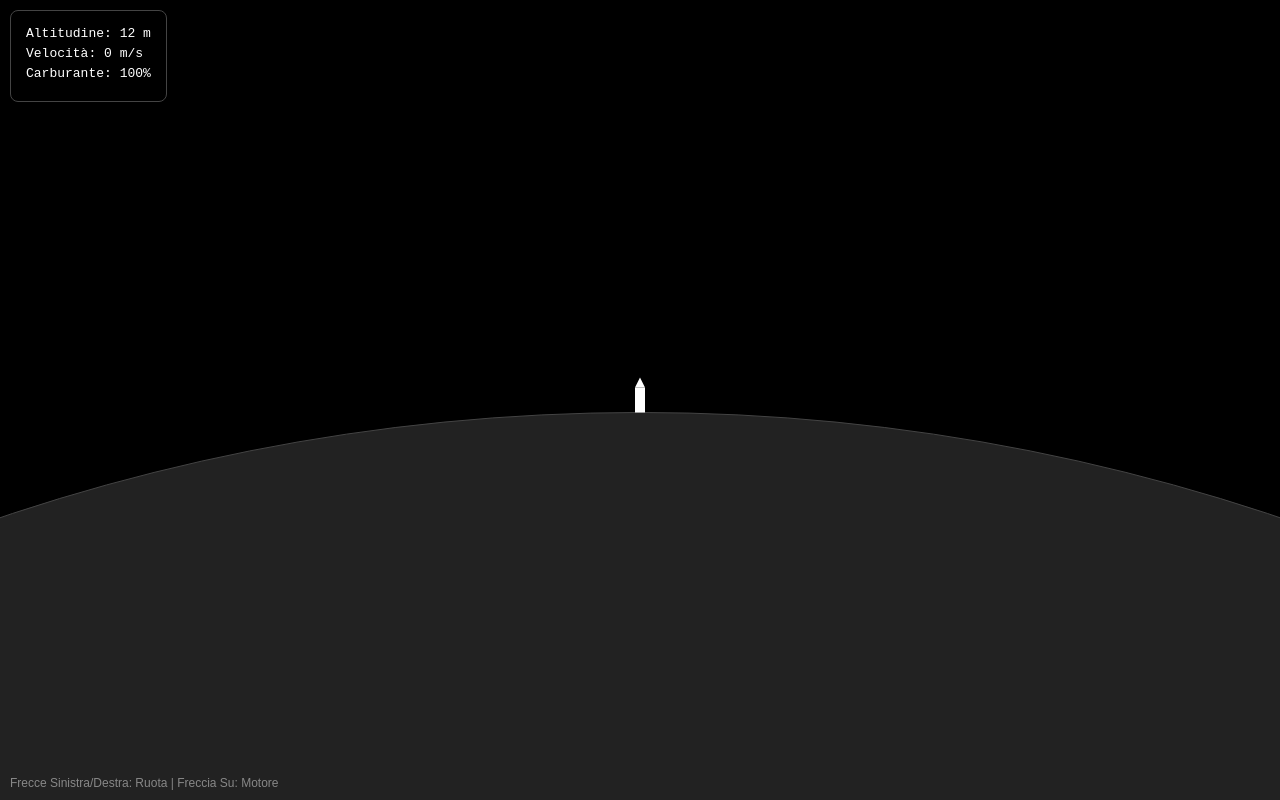
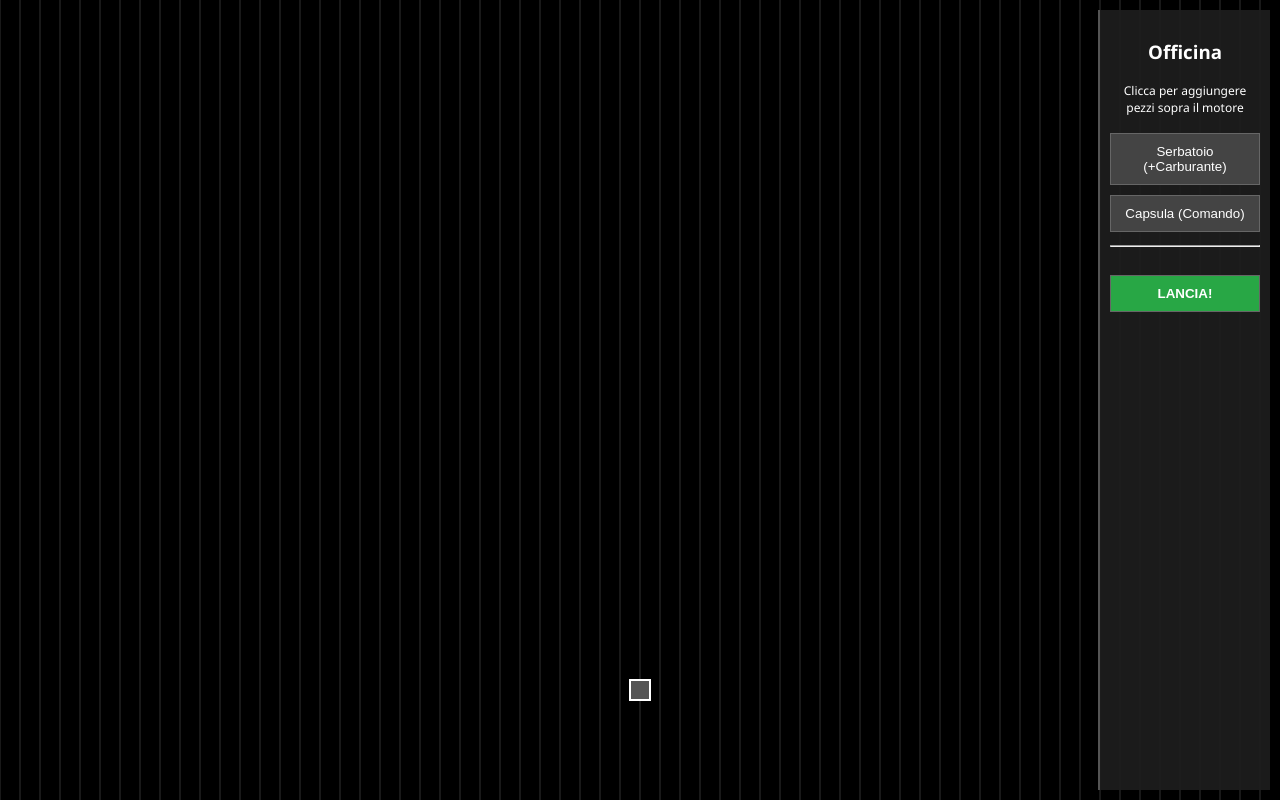
Before and after one commit to idk34-di/prova, a plain HTML site: page index.html in a window 1280 px wide. Drawn offline with Linux system fonts and the light colour scheme.

Commit message:
Update index.html

```diff
--- a/index.html
+++ b/index.html
@@ -3,29 +3,49 @@
 <head>
     <meta charset="UTF-8">
     <meta name="viewport" content="width=device-width, initial-scale=1.0">
-    <title>Mini Spaceflight Simulator</title>
+    <title>SFS Clone - Build & Fly</title>
     <style>
-        body { margin: 0; overflow: hidden; background: #000; font-family: sans-serif; color: white; }
+        body { margin: 0; overflow: hidden; background: #000; font-family: 'Segoe UI', Tahoma, Geneva, Verdana, sans-serif; color: white; }
         canvas { display: block; }
         #ui {
             position: absolute; top: 10px; left: 10px;
-            background: rgba(0, 0, 0, 0.7); padding: 15px; border-radius: 8px;
-            pointer-events: none; border: 1px solid #444;
+            background: rgba(0, 0, 0, 0.8); padding: 15px; border-radius: 8px;
+            border: 1px solid #444; display: none;
         }
-        .stat { margin-bottom: 5px; font-family: monospace; }
-        .controls { position: absolute; bottom: 10px; left: 10px; font-size: 12px; color: #888; }
+        #build-menu {
+            position: absolute; right: 10px; top: 10px; bottom: 10px;
+            width: 150px; background: rgba(30, 30, 30, 0.9);
+            padding: 10px; border-left: 2px solid #555; text-align: center;
+        }
+        .part-btn {
+            background: #444; border: 1px solid #666; color: white;
+            padding: 10px; margin: 5px 0; cursor: pointer; width: 100%;
+        }
+        .part-btn:hover { background: #666; }
+        #launch-btn {
+            background: #28a745; font-weight: bold; margin-top: 20px;
+        }
+        .stat { font-family: monospace; margin-bottom: 5px; }
     </style>
 </head>
 <body>
 
+<!-- UI di Volo -->
 <div id="ui">
     <div class="stat">Altitudine: <span id="alt">0</span> m</div>
     <div class="stat">Velocità: <span id="vel">0</span> m/s</div>
     <div class="stat">Carburante: <span id="fuel">100</span>%</div>
+    <div style="font-size: 10px; color: #888; margin-top:10px;">Frecce per pilotare</div>
 </div>
 
-<div class="controls">
-    Frecce Sinistra/Destra: Ruota | Freccia Su: Motore
+<!-- UI di Costruzione -->
+<div id="build-menu">
+    <h3>Officina</h3>
+    <p style="font-size: 12px;">Clicca per aggiungere pezzi sopra il motore</p>
+    <button class="part-btn" onclick="addPart('fuel')">Serbatoio (+Carburante)</button>
+    <button class="part-btn" onclick="addPart('capsule')">Capsula (Comando)</button>
+    <hr>
+    <button id="launch-btn" class="part-btn" onclick="startLaunch()">LANCIA!</button>
 </div>
 
 <canvas id="gameCanvas"></canvas>
@@ -33,114 +53,170 @@
 <script>
 const canvas = document.getElementById('gameCanvas');
 const ctx = canvas.getContext('2d');
-
-// --- Configurazione ---
 canvas.width = window.innerWidth;
 canvas.height = window.innerHeight;
 
-const G = 0.1; // Costante di gravità
-const planet = { x: canvas.width / 2, y: canvas.height / 2, r: 2000, gravity: 5000 };
-const ship = {
-    x: canvas.width / 2,
-    y: canvas.height / 2 - 2050, // Posizionato sulla superficie
-    vx: 0,
-    vy: 0,
-    angle: -Math.PI / 2,
-    thrust: 0.15,
-    fuel: 100,
-    width: 10,
-    height: 25
-};
+// --- Stato del Gioco ---
+let mode = 'BUILD'; // 'BUILD' o 'FLIGHT'
+const planet = { x: canvas.width / 2, y: 10000 + canvas.height/2 + 200, r: 10000, gravity: 25000 };
+
+// Struttura del razzo
+let rocketParts = [{ type: 'engine', h: 20, w: 20 }]; // Parte base sempre presente
+let totalFuel = 0;
+let currentFuel = 0;
+let ship = { x: canvas.width/2, y: canvas.height - 100, vx: 0, vy: 0, angle: -Math.PI/2, thrust: 0.2 };
 
 const keys = {};
 window.addEventListener('keydown', e => keys[e.code] = true);
 window.addEventListener('keyup', e => keys[e.code] = false);
 
+// --- Funzioni di Costruzione ---
+function addPart(type) {
+    if (mode !== 'BUILD') return;
+    if (type === 'fuel') rocketParts.push({ type: 'fuel', h: 30, w: 20 });
+    if (type === 'capsule') rocketParts.push({ type: 'capsule', h: 20, w: 20 });
+}
+
+function startLaunch() {
+    // Calcola statistiche in base ai pezzi
+    let fuelTanks = rocketParts.filter(p => p.type === 'fuel').length;
+    totalFuel = 100 + (fuelTanks * 50);
+    currentFuel = totalFuel;
+
+    // Posiziona il razzo sul pianeta
+    ship.y = planet.y - planet.r - 20;
+    ship.x = planet.x;
+
+    mode = 'FLIGHT';
+    document.getElementById('build-menu').style.display = 'none';
+    document.getElementById('ui').style.display = 'block';
+}
+
+// --- Loop Principale ---
 function update() {
-    // 1. Calcolo Gravità (Direzione verso il centro del pianeta)
+    if (mode === 'FLIGHT') {
         let dx = planet.x - ship.x;
         let dy = planet.y - ship.y;
         let distSq = dx*dx + dy*dy;
         let dist = Math.sqrt(distSq);
         let force = planet.gravity / distSq;
 
+        // Gravità
         ship.vx += (dx / dist) * force;
         ship.vy += (dy / dist) * force;
 
-    // 2. Input Utente
-    if (keys['ArrowLeft']) ship.angle -= 0.05;
-    if (keys['ArrowRight']) ship.angle += 0.05;
-    if (keys['ArrowUp'] && ship.fuel > 0) {
+        // Controlli
+        if (keys['ArrowLeft']) ship.angle -= 0.04;
+        if (keys['ArrowRight']) ship.angle += 0.04;
+        if (keys['ArrowUp'] && currentFuel > 0) {
             ship.vx += Math.cos(ship.angle) * ship.thrust;
             ship.vy += Math.sin(ship.angle) * ship.thrust;
-        ship.fuel -= 0.1;
+            currentFuel -= 0.2;
         }
 
-    // 3. Integrazione Movimento
         ship.x += ship.vx;
         ship.y += ship.vy;
 
-    // 4. Collisione con il pianeta (Atterraggio/Schianto)
-    if (dist < planet.r + ship.height/2) {
-        let overlap = (planet.r + ship.height/2) - dist;
-        ship.x -= (dx / dist) * overlap;
-        ship.y -= (dy / dist) * overlap;
-
-        // Fermati se tocchi terra (semplificato)
-        ship.vx *= 0.9;
-        ship.vy *= 0.9;
+        // Collisione suolo
+        if (dist < planet.r + 10) {
+            ship.vx *= 0.8; ship.vy *= 0.8;
+            let overlap = (planet.r + 10) - dist;
+            ship.x -= (dx/dist) * overlap;
+            ship.y -= (dy/dist) * overlap;
         }
 
-    // Aggiorna UI
+        // UI
         document.getElementById('alt').innerText = Math.floor(dist - planet.r);
         document.getElementById('vel').innerText = Math.floor(Math.sqrt(ship.vx**2 + ship.vy**2) * 10);
-    document.getElementById('fuel').innerText = Math.max(0, Math.floor(ship.fuel));
+        document.getElementById('fuel').innerText = Math.max(0, Math.floor((currentFuel/totalFuel)*100));
+    }
 }
 
 function draw() {
     ctx.clearRect(0, 0, canvas.width, canvas.height);
 
-    // Trasla la visuale per seguire la navicella (Camera Follow)
+    if (mode === 'BUILD') {
+        drawBuildMode();
+    } else {
+        drawFlightMode();
+    }
+
+    requestAnimationFrame(() => { update(); draw(); });
+}
+
+function drawBuildMode() {
+    ctx.strokeStyle = '#333';
+    // Griglia officina
+    for(let i=0; i<canvas.width; i+=20) {
+        ctx.beginPath(); ctx.moveTo(i,0); ctx.lineTo(i, canvas.height); ctx.stroke();
+    }
+
+    let currentY = canvas.height - 100;
+    rocketParts.forEach(part => {
+        drawPart(canvas.width/2, currentY, part, -Math.PI/2);
+        currentY -= part.h;
+    });
+}
+
+function drawFlightMode() {
     ctx.save();
     ctx.translate(canvas.width/2 - ship.x, canvas.height/2 - ship.y);
 
-    // Disegna Pianeta
+    // Pianeta
     ctx.beginPath();
-    ctx.arc(planet.x, planet.y, planet.r, 0, Math.PI * 2);
-    ctx.fillStyle = '#222';
+    ctx.arc(planet.x, planet.y, planet.r, 0, Math.PI*2);
+    ctx.fillStyle = '#1a1a1a';
     ctx.fill();
-    ctx.strokeStyle = '#444';
+    ctx.strokeStyle = '#333';
     ctx.stroke();
 
-    // Disegna Navicella
+    // Razzo
     ctx.save();
     ctx.translate(ship.x, ship.y);
     ctx.rotate(ship.angle + Math.PI/2);
 
-    // Corpo Razzo
-    ctx.fillStyle = 'white';
-    ctx.fillRect(-ship.width/2, -ship.height/2, ship.width, ship.height);
+    let currentY = 0;
+    rocketParts.forEach(part => {
+        drawPart(0, currentY, part, 0);
+        currentY -= part.h;
+    });
 
-    // Punta
+    // Effetto motore
+    if (keys['ArrowUp'] && currentFuel > 0) {
+        ctx.fillStyle = 'orange';
         ctx.beginPath();
-    ctx.moveTo(-ship.width/2, -ship.height/2);
-    ctx.lineTo(ship.width/2, -ship.height/2);
-    ctx.lineTo(0, -ship.height/2 - 10);
+        ctx.moveTo(-5, 5); ctx.lineTo(5, 5); ctx.lineTo(0, 20 + Math.random()*10);
         ctx.fill();
-
-    // Fiamme Motore
-    if (keys['ArrowUp'] && ship.fuel > 0) {
-        ctx.fillStyle = 'orange';
-        ctx.fillRect(-ship.width/4, ship.height/2, ship.width/2, 10 + Math.random() * 10);
     }
     ctx.restore();
+    ctx.restore();
+}
 
+function drawPart(x, y, part, angle) {
+    ctx.save();
+    ctx.translate(x, y);
+    ctx.lineWidth = 2;
+    ctx.strokeStyle = 'white';
+
+    if (part.type === 'engine') {
+        ctx.fillStyle = '#555';
+        ctx.fillRect(-part.w/2, -part.h, part.w, part.h);
+        ctx.strokeRect(-part.w/2, -part.h, part.w, part.h);
+    } else if (part.type === 'fuel') {
+        ctx.fillStyle = '#eee';
+        ctx.fillRect(-part.w/2, -part.h, part.w, part.h);
+        ctx.strokeRect(-part.w/2, -part.h, part.w, part.h);
+        // Linee estetiche serbatoio
+        ctx.strokeStyle = '#ccc';
+        ctx.strokeRect(-part.w/2 + 2, -part.h + 2, part.w - 4, part.h - 4);
+    } else if (part.type === 'capsule') {
+        ctx.fillStyle = '#888';
+        ctx.beginPath();
+        ctx.moveTo(-part.w/2, 0); ctx.lineTo(part.w/2, 0);
+        ctx.lineTo(0, -part.h); ctx.closePath();
+        ctx.fill(); ctx.stroke();
+    }
     ctx.restore();
-
-    requestAnimationFrame(() => {
-        update();
-        draw();
-    });
 }
 
 draw();
```
Lines whose indentation alone changed are shown as unchanged.
